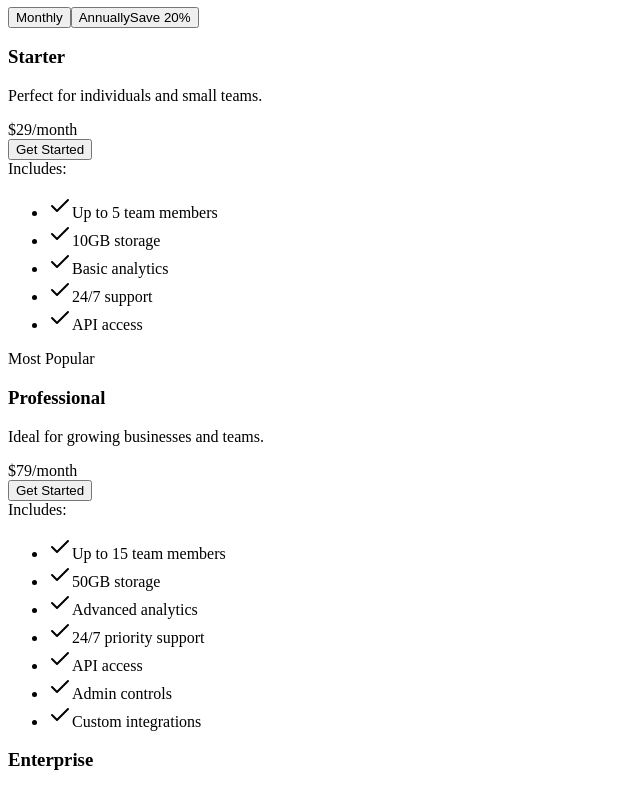
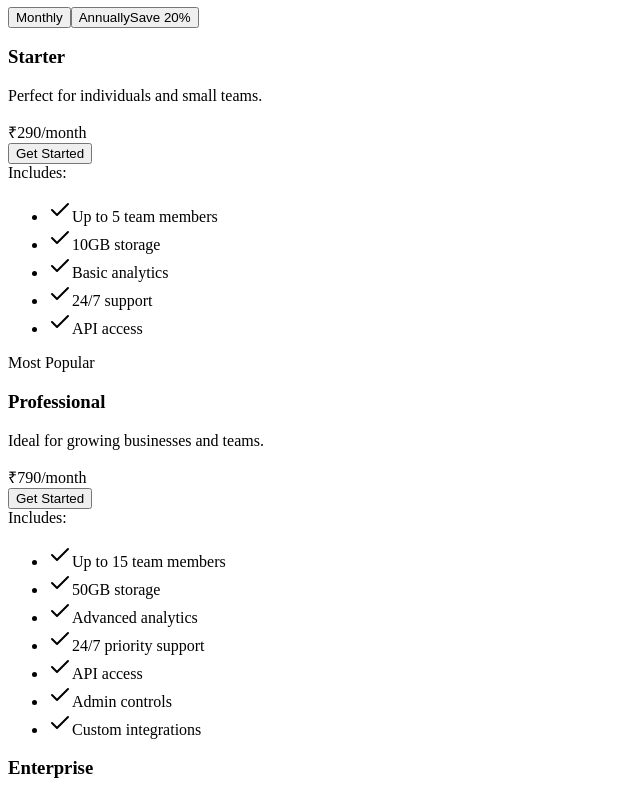
Before and after one commit to CanteenX/Canteen-Frontend, a Next.js app: page /Index in a window 1280 px wide. Shown: the part 1520-2310 px from the top of the page, without its empty margins (0-640 px from the left). Built offline with nearby package versions, Linux system fonts and the light colour scheme.

Commit message:
Update contact location and adjust pricing plans to reflect new currency and amounts

```diff
--- a/src/app/contact/page.tsx
+++ b/src/app/contact/page.tsx
@@ -59,7 +59,7 @@ export default function Contact() {
                     </div>
                     <div>
                       <h3 className="font-medium">Our Location</h3>
-                      <p className="text-muted-foreground">123 Innovation Drive, Tech Park, Bangalore 560103</p>
+                      <p className="text-muted-foreground">Vadodara, Gujarat, India</p>
                     </div>
                   </div>
 
--- a/src/components/PricingPlans.tsx
+++ b/src/components/PricingPlans.tsx
@@ -11,7 +11,7 @@ import Link from "next/link";
 const plans = [
   {
     name: "Starter",
-    price: { monthly: 29, annually: 290 },
+    price: { monthly: 290, annually: 2900 },
     description: "Perfect for individuals and small teams.",
     features: [
       "Up to 5 team members",
@@ -24,7 +24,7 @@ const plans = [
   },
   {
     name: "Professional",
-    price: { monthly: 79, annually: 790 },
+    price: { monthly: 790, annually: 7900 },
     description: "Ideal for growing businesses and teams.",
     features: [
       "Up to 15 team members",
@@ -39,7 +39,7 @@ const plans = [
   },
   {
     name: "Enterprise",
-    price: { monthly: 199, annually: 1990 },
+    price: { monthly: 1990, annually: 19900 },
     description: "For large organizations with complex needs.",
     features: [
       "Unlimited team members",
@@ -185,7 +185,7 @@ const PlanCard = ({ name, price, description, features, popular, billingCycle, i
 
           <div className="mb-6 space-y-2">
             <div className="flex items-baseline">
-              <span className="text-4xl font-bold">${price}</span>
+              <span className="text-4xl font-bold">₹{price}</span>
               <span className="text-muted-foreground ml-2">/{billingCycle === 'monthly' ? 'month' : 'year'}</span>
             </div>
             {billingCycle === 'annually' && (
--- a/src/components/PricingPlans/index.tsx
+++ b/src/components/PricingPlans/index.tsx
@@ -5,7 +5,7 @@ import { Check } from "lucide-react"
 const plans = [
   {
     name: "Basic",
-    price: "29",
+    price: "2900",
     description: "Perfect for small canteens",
     features: [
       "Up to 100 orders per day",
@@ -16,7 +16,7 @@ const plans = [
   },
   {
     name: "Pro",
-    price: "79",
+    price: "7900",
     description: "For growing businesses",
     features: [
       "Unlimited orders",
--- a/src/pages/Contact.tsx
+++ b/src/pages/Contact.tsx
@@ -56,7 +56,7 @@ const Contact = () => {
                     </div>
                     <div>
                       <h3 className="font-medium">Our Location</h3>
-                      <p className="text-muted-foreground">123 Innovation Drive, Tech Park, Bangalore 560103</p>
+                      <p className="text-muted-foreground">Vadodara, Gujarat, India</p>
                     </div>
                   </div>
 
```
